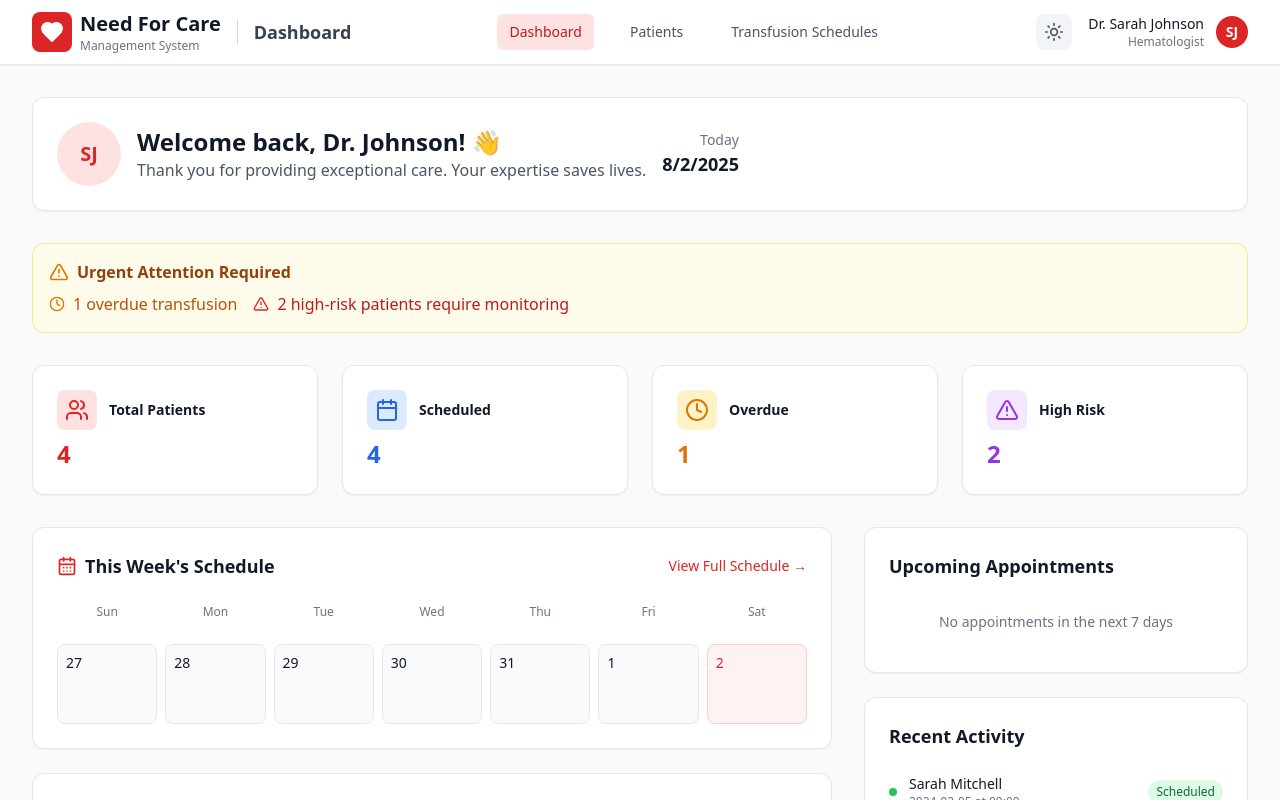
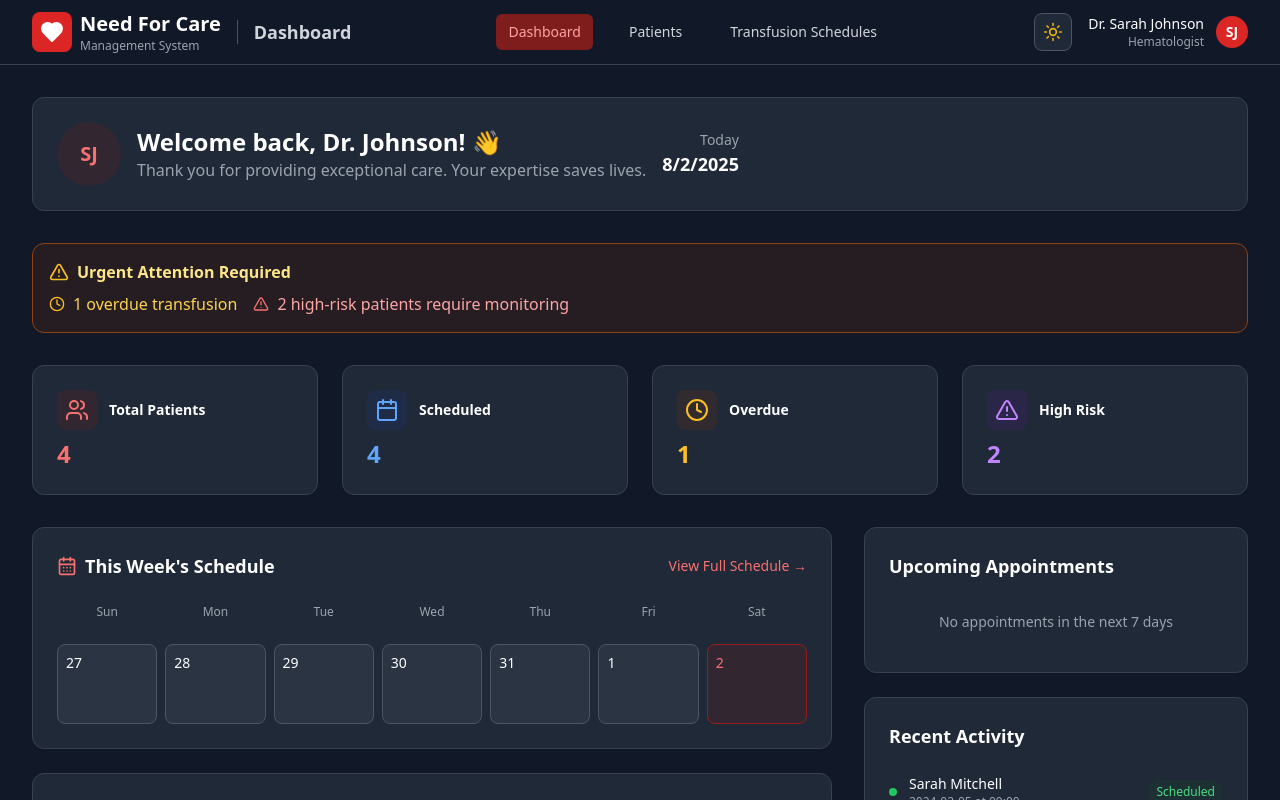
Before and after one commit to arunk0405/Doctors, a React (Vite) app: page / in a window 1280 px wide. Both pictures are taken after a click on the button 1054 px from the left and 32 px from the top of the page. Shown: the top 800 px of the page. Built offline with nearby package versions, Linux system fonts and the light colour scheme.

Commit message:
Dark and Light mode fixed

```diff
--- a/src/components/Header.tsx
+++ b/src/components/Header.tsx
@@ -88,13 +88,14 @@ const Header: React.FC = () => {
           <div className="flex items-center space-x-4">
             <button
               onClick={toggleTheme}
-              className="p-2 rounded-lg bg-gray-100 dark:bg-gray-800 hover:bg-gray-200 dark:hover:bg-gray-700 transition-colors"
-              aria-label="Toggle theme"
+              className="p-2 rounded-lg bg-gray-100 dark:bg-gray-800 hover:bg-gray-200 dark:hover:bg-gray-700 transition-all duration-200 border border-gray-200 dark:border-gray-600"
+              aria-label={`Switch to ${theme === 'light' ? 'dark' : 'light'} mode`}
+              title={`Switch to ${theme === 'light' ? 'dark' : 'light'} mode`}
             >
               {theme === 'light' ? (
-                <Moon className="h-5 w-5 text-gray-600 dark:text-gray-400" />
+                <Moon className="h-5 w-5 text-gray-700 dark:text-gray-300 transition-colors" />
               ) : (
-                <Sun className="h-5 w-5 text-gray-600 dark:text-gray-400" />
+                <Sun className="h-5 w-5 text-yellow-500 transition-colors" />
               )}
             </button>
 
--- a/src/contexts/ThemeContext.tsx
+++ b/src/contexts/ThemeContext.tsx
@@ -19,13 +19,26 @@ export const useTheme = () => {
 
 export const ThemeProvider: React.FC<{ children: React.ReactNode }> = ({ children }) => {
   const [theme, setTheme] = useState<Theme>(() => {
-    const saved = localStorage.getItem('theme');
-    return (saved as Theme) || 'light';
+    // Check if we're in the browser
+    if (typeof window !== 'undefined') {
+      const saved = localStorage.getItem('theme');
+      if (saved === 'light' || saved === 'dark') {
+        return saved as Theme;
+      }
+      // Check system preference
+      return window.matchMedia('(prefers-color-scheme: dark)').matches ? 'dark' : 'light';
+    }
+    return 'light';
   });
 
   useEffect(() => {
     localStorage.setItem('theme', theme);
-    document.documentElement.classList.toggle('dark', theme === 'dark');
+    const root = document.documentElement;
+    if (theme === 'dark') {
+      root.classList.add('dark');
+    } else {
+      root.classList.remove('dark');
+    }
   }, [theme]);
 
   const toggleTheme = () => {
--- a/tailwind.config.js
+++ b/tailwind.config.js
@@ -1,6 +1,7 @@
 /** @type {import('tailwindcss').Config} */
 export default {
   content: ['./index.html', './src/**/*.{js,ts,jsx,tsx}'],
+  darkMode: 'class',
   theme: {
     extend: {},
   },
```
